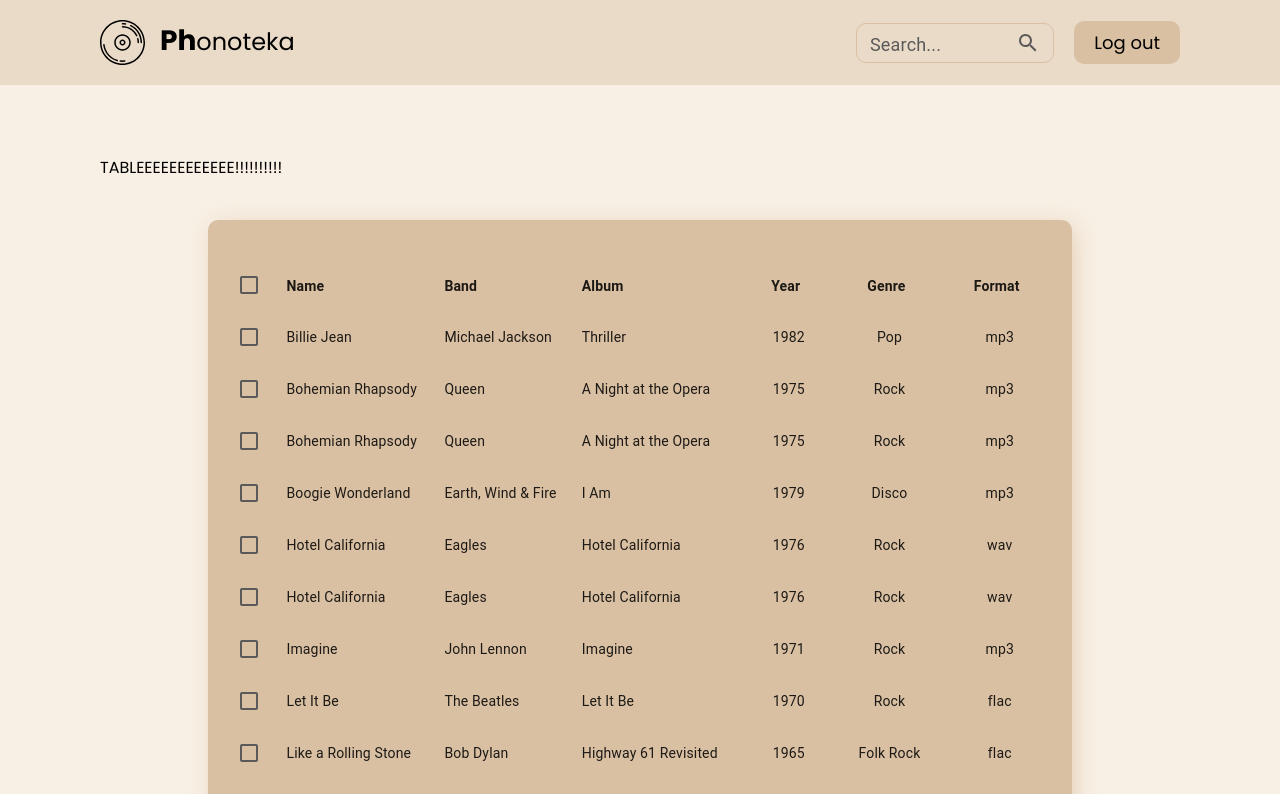
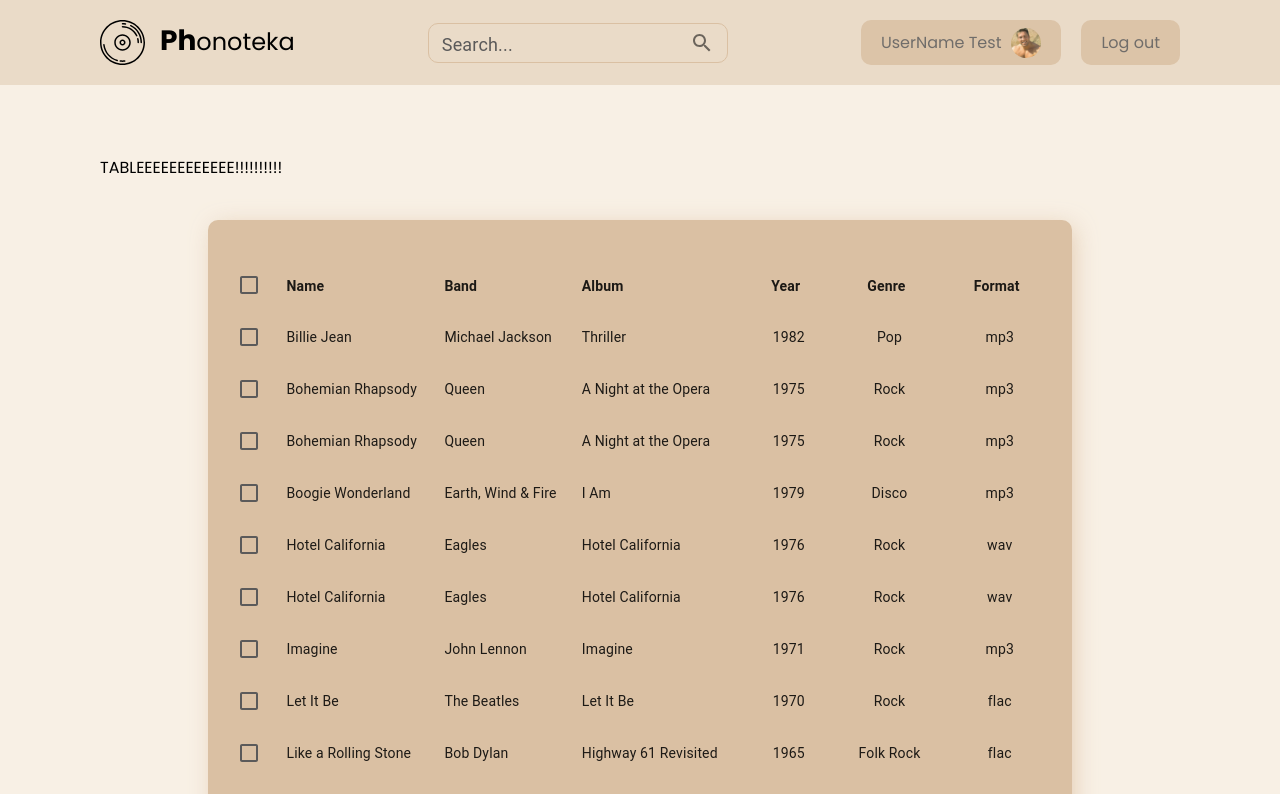
Before and after one commit to coderEverFirst/phonoteka, a React (Vite) app in the folder packages/client/: page / in a window 1280 px wide. Shown: the top 794 px of the page. Built offline with nearby package versions, Linux system fonts and the light colour scheme.

Commit message:
added user cabinet page

```diff
--- a/packages/client/src/App.tsx
+++ b/packages/client/src/App.tsx
@@ -12,6 +12,9 @@ import Footer from './components/Footer/Footer'
 
 // ============ Styles ============
 import './App.scss'
+import UserPage from './pages/UserPage/UserPage'
+import { LOGIN_PAGE, SIGN_UP_PAGE, USER_CABINET_PAGE } from './variables/linksUrls'
+
 
 const App = () => {
   const { pathname } = useLocation()
@@ -27,10 +30,13 @@ const App = () => {
     <div className="App">
       {turnOnHeaderAndFooter(<Header />)}
       <Routes>
-        <Route path="/login" element={<AuthPage />} />
-        <Route path="/sign-up" element={<AuthPage />} />
+        <Route path={LOGIN_PAGE} element={<AuthPage />} />
+        <Route path={SIGN_UP_PAGE} element={<AuthPage />} />
+
         <Route index element={<MainPage />} />
-        {/* <Route path='/' element={<Add/>}/> */}
+
+        {/* check linksURLs need to gert unique codes for user */}
+        <Route path={USER_CABINET_PAGE} element={<UserPage />} />
       </Routes>
       {turnOnHeaderAndFooter(<Footer />)}
     </div>
--- a/packages/client/src/components/Header/Header.scss
+++ b/packages/client/src/components/Header/Header.scss
@@ -10,13 +10,13 @@
     display: flex;
     align-items: center;
     justify-content: space-between;
+    gap: 40px;
     margin: 0 auto;
     padding: 20px 100px;
     max-width: 1920px;
 
     .header_logo_content {
       display: flex;
-      flex: 1 1 70%;
 
       gap: 15px;
       cursor: pointer;
@@ -28,49 +28,77 @@
 
       .header_name {
         font-size: 24px;
+        text-decoration: none;
+        color: #000;
+
         span {
           font-size: 28px;
           font-weight: bold;
         }
       }
+      transition: 0.3s linear;
+      &:hover {
+        filter: drop-shadow(0 0 5px rgba(0, 0, 0, 0.2));
+      }
     }
     .header_function_content {
       display: flex;
-      flex: 1 1 30%;
       gap: 20px;
       align-items: center;
       justify-content: end;
+      opacity: 0.85;
 
-      .header_input_block {
+      height: 45px;
+
+      .header_user_cabinet {
         display: flex;
-        gap: 5px;
-        color: $MAIN_GRAY_COLOR;
+        justify-content: space-between;
+        gap: 10px;
+        align-items: center;
+        height: 100%;
 
-        .header_input_search {
-          cursor: pointer;
-          transition: 0.2s ease-out;
+        background-color: $MAIN_DARKCREAM_COLOR;
+        padding: 0 20px;
+        border-radius: 10px;
+
+        text-decoration: none;
+        text-wrap: nowrap;
+
+        // .header_user_name {
+        // }
+
+        .header_user_avatar {
+          width: 30px;
+          border-radius: 50%;
+          transition: 0.3s linear;
         }
 
+        transition: 0.3s linear;
+        color: $MAIN_GRAY_COLOR;
+        color: $MAIN_GRAY_COLOR;
+        background-color: $MAIN_DARKCREAM_COLOR;
+
         &:hover {
-          .header_input_search {
-            color: $MAIN_BLUE_COLOR;
-          }
+          filter: contrast(105%) drop-shadow(0 0 5px $MAIN_DARKCREAM_COLOR);
         }
       }
 
       .header_log_out_link {
+        display: flex;
+        align-items: center;
+        justify-content: center;
+        height: 100%;
         text-decoration: none;
         white-space: nowrap;
+        // background-color: $MAIN_DARKCREAM_COLOR;
+        padding: 0 20px;
+        border-radius: 10px;
+        transition: 0.3s linear;
+        color: $MAIN_GRAY_COLOR;
         background-color: $MAIN_DARKCREAM_COLOR;
-        padding: 8px 20px;
-        border-radius: 10px;
-        font-size: 18px;
-        color: #000;
-        transition: 0.3s linear;
 
         &:hover {
-          background-color: $MAIN_DARKCREAM_HOVER_COLOR;
-          color: $MAIN_BLUE_COLOR;
+          filter: contrast(105%) drop-shadow(0 0 5px $MAIN_DARKCREAM_COLOR);
         }
       }
     }
--- a/packages/client/src/components/Header/Header.tsx
+++ b/packages/client/src/components/Header/Header.tsx
@@ -6,9 +6,13 @@ import { InputAdornment } from '@mui/material'
 import logoImage from '../../assets/logo.svg'
 import SearchIcon from '@mui/icons-material/Search'
 
+import userAvatar from '../../assets/user_test_avatar.jpg'
+
 import { SearchTextField } from '../UI/MuiUI/TextFields/SearchTextField.styled'
 
 import './Header.scss'
+
+import { USER_CABINET_PAGE } from '../../variables/linksUrls'
 
 const Header = () => {
   // const [searchFocus, isSearchFocus] = useState<boolean>()
@@ -36,13 +40,14 @@ const Header = () => {
       <div className="header_container">
         <div className="header_logo_content" onClick={scrollUpWindow}>
           <img className="header_logo" src={logoImage} alt="logo" />
-          <div className="header_name">
+          <Link to="/" className="header_name">
             <span>Ph</span>onoteka
+          </Link>
         </div>
-        </div>
-        <div className="header_function_content">
+
         <SearchTextField
           id="header_search"
+          className="header_search_input"
           label="Search..."
           variant="outlined"
           size="small"
@@ -55,6 +60,18 @@ const Header = () => {
             ),
           }}
         />
+
+        <div className="header_function_content">
+          <Link to={USER_CABINET_PAGE} className="header_user_cabinet">
+            <h3 className="header_user_name">UserName Test</h3>
+            <img
+              src={userAvatar}
+              alt="user avatar"
+              className="header_user_avatar
+            "
+            />
+          </Link>
+
           <Link to="/login" className="header_log_out_link">
             Log out
           </Link>
--- /dev/null
+++ b/packages/client/src/pages/UserPage/UserPage.scss
@@ -0,0 +1 @@
+@import '../../index.scss';
--- /dev/null
+++ b/packages/client/src/pages/UserPage/UserPage.tsx
@@ -0,0 +1,9 @@
+import React from 'react'
+
+import './UserPage.scss'
+
+const UserPage = () => {
+  return <div>UserPage</div>
+}
+
+export default UserPage
--- /dev/null
+++ b/packages/client/src/variables/linksUrls.ts
@@ -0,0 +1,6 @@
+const uniqueUserId = '93c25ed1-d4f0-4b2f-a2a3-5eed324376e5'
+
+export const LOGIN_PAGE: string = '/login'
+export const SIGN_UP_PAGE: string = '/sign-up'
+
+export const USER_CABINET_PAGE: string = `/user-page-${uniqueUserId}`
```
Also changed, not shown: packages/client/src/assets/user_test_avatar.jpg (added). Lines whose indentation alone changed are shown as unchanged.
